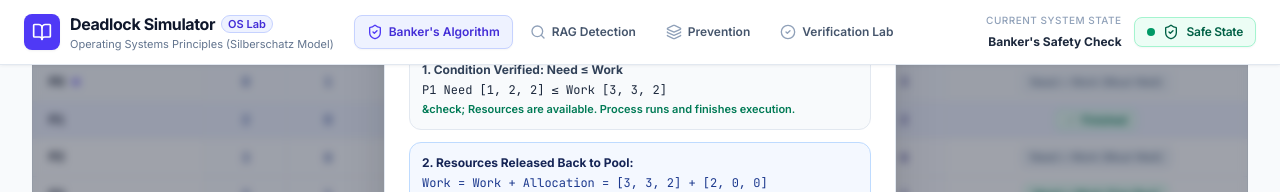
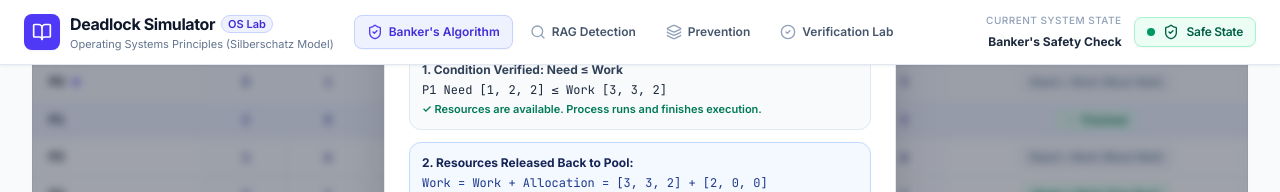
Before and after one commit to mohit-0717/Deadlock, a React (Vite) app: page / in a window 1280 px wide. Both pictures are taken after a click on the button "Start Step 1". Shown: the part 473-665 px from the top of the page. Built offline with nearby package versions, Linux system fonts and the light colour scheme.

Commit message:
fix(avoidance): render checkmark character properly in step execution modal

```diff
--- a/src/components/AvoidanceTab.tsx
+++ b/src/components/AvoidanceTab.tsx
@@ -1635,7 +1635,7 @@ export const AvoidanceTab: React.FC<AvoidanceTabProps> = ({
                   {stepPopup.processName} Need [{stepPopup.need.join(', ')}] &le; Work [{stepPopup.workBefore.join(', ')}]
                 </p>
                 <p className="text-[11px] text-emerald-700 font-sans font-semibold">
-                  &check; Resources are available. Process runs and finishes execution.
+                  ✓ Resources are available. Process runs and finishes execution.
                 </p>
               </div>
 
```
